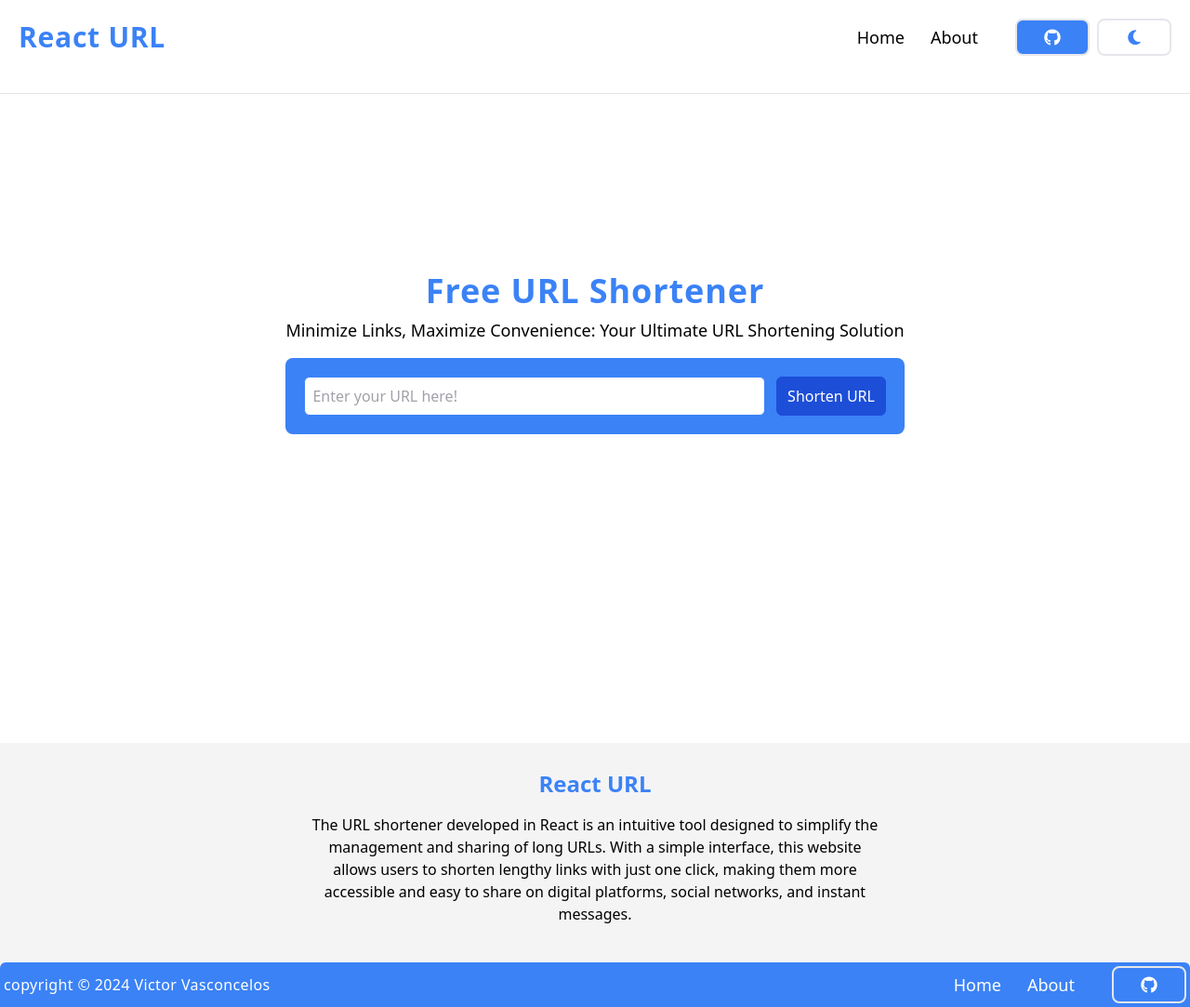
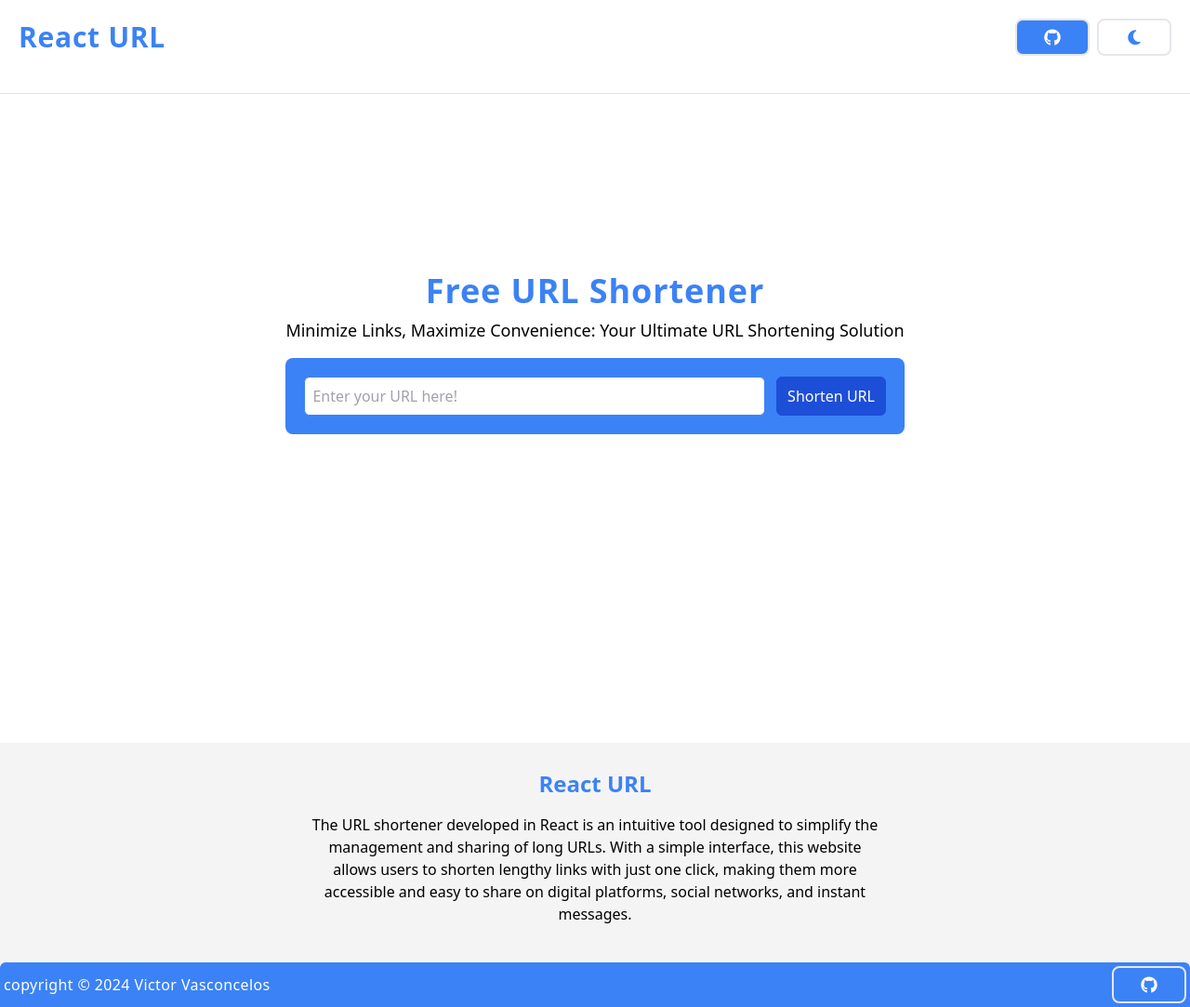
Before and after one commit to OVasconceloss/url-shortener, a React (Vite) app: page / in a window 1280 px wide. Shown: the whole page at 93% size. Built offline with nearby package versions, Linux system fonts and the light colour scheme; no server answers.

Commit message:
:sparkles: feat: remove website links (don't have other pages)

```diff
--- a/src/components/footer/footer.jsx
+++ b/src/components/footer/footer.jsx
@@ -17,12 +17,6 @@ export const Footer = () => {
             <div className="p-1 mt-3 w-full flex items-center justify-between bg-blue-500 rounded-t-md dark:bg-slate-600">
                 <h4 className="text-white tracking-wide">copyright &copy; {currentYear} Victor Vasconcelos</h4>
                 <div>
-                    <Link className="p-2 ml-2 text-lg transition ease-linear border-b-2 text-white border-blue-500
-                    hover:border-white
-                    dark:text-white dark:border-slate-600 dark:hover:text-blue-500 dark:hover:border-blue-500"to={'/'}>Home</Link>
-                    <Link className="p-2 ml-3 text-lg transition ease-linear border-b-2 text-white border-blue-500
-                    hover:border-white
-                    dark:text-white dark:border-slate-600 dark:hover:text-blue-500 dark:hover:border-blue-500"to={'/about'}>About</Link>
                     <a href="https://github.com/OVasconceloss/url-shortener" target="_blank">
                         <button className="w-20 p-1 ml-8 rounded-lg border-2 bg-blue-500 text-white text-lg transition ease-linear
                         hover:bg-white hover:text-blue-500 hover:border-blue-500
--- a/src/components/header/header.jsx
+++ b/src/components/header/header.jsx
@@ -8,12 +8,6 @@ export const Header = () => {
                 <h1 className="text-3xl font-bold tracking-wide text-blue-500">React URL</h1>
             </Link>
           <nav>
-               <Link className="p-2 ml-2 text-lg transition ease-linear border-b-2 border-white
-               hover:text-blue-500 hover:border-blue-500
-               dark:text-white dark:border-slate-800 dark:hover:text-blue-500 dark:hover:border-blue-500"to={'/'}>Home</Link>
-               <Link className="p-2 ml-3 text-lg transition ease-linear border-b-2 border-white
-               hover:text-blue-500 hover:border-blue-500
-               dark:text-white dark:border-slate-800 dark:hover:text-blue-500 dark:hover:border-blue-500"to={'/about'}>About</Link>
                <a href="https://github.com/OVasconceloss/url-shortener" target="_blank">
                     <button className="w-20 p-1 ml-8 rounded-lg border-2 bg-blue-500 text-white text-lg transition ease-linear
                     hover:bg-white hover:text-blue-500 hover:border-blue-500
```
